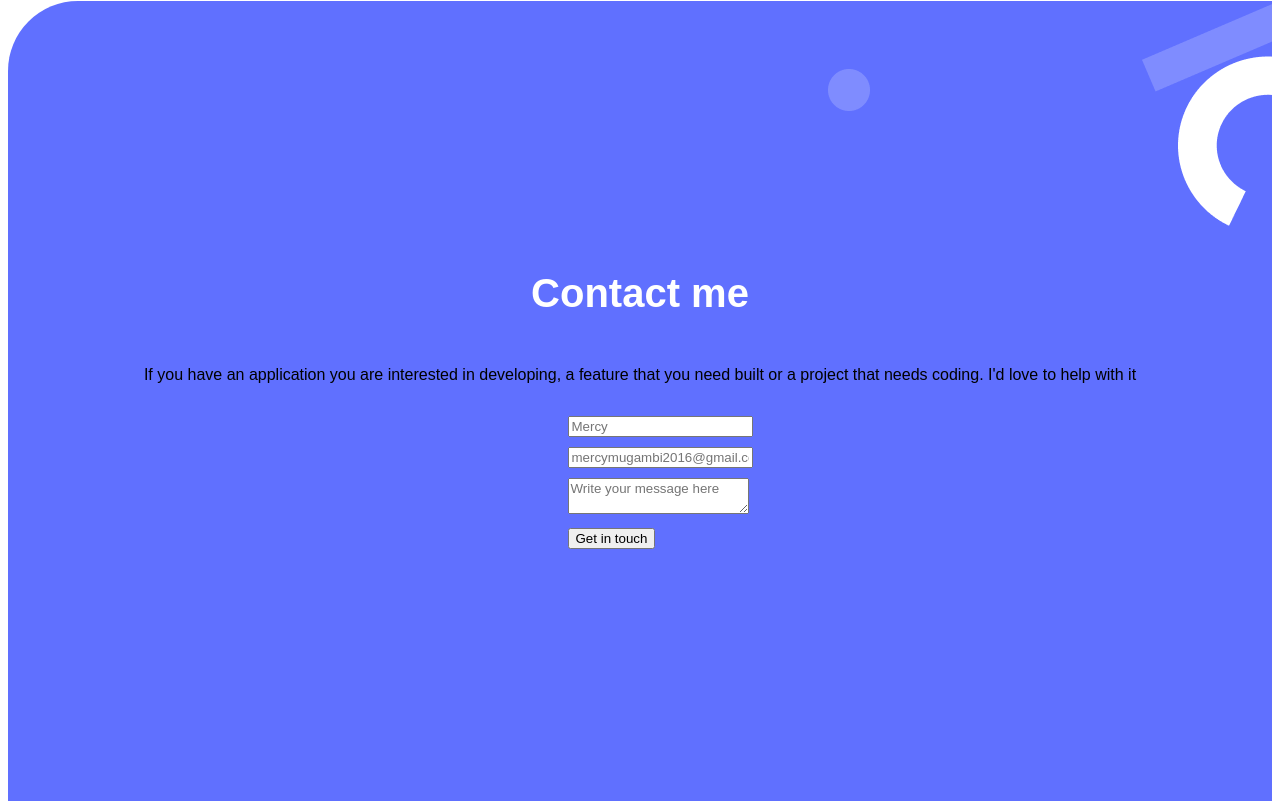
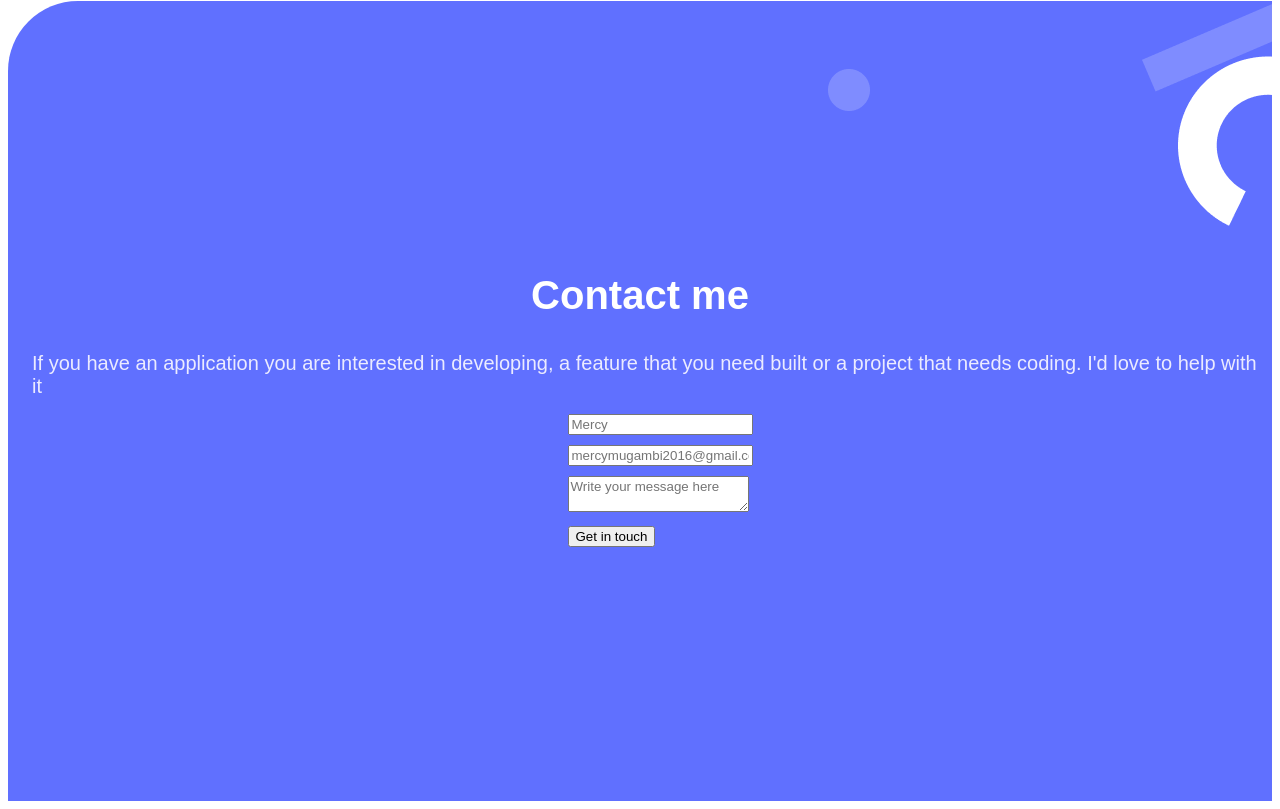
Before and after one commit to mercymugambi/set-up-mobile-first-portfolio, a plain HTML site: page index.html in a window 1280 px wide. Shown: the part 7038-7847 px from the top of the page. Drawn offline with Linux system fonts and the light colour scheme.

Commit message:
Add stylings on contact description

```diff
--- a/style.css
+++ b/style.css
@@ -335,3 +335,12 @@ body {
   font-size: 40px;
   color: #fff;
 }
+
+.contact-description {
+  font-family: 'Poppins', sans-serif;
+  font-weight: 400;
+  font-size: 20px;
+  color:#EBEBFF;
+  margin: 0px;
+  padding: 0 0 0 24px;
+}
```
